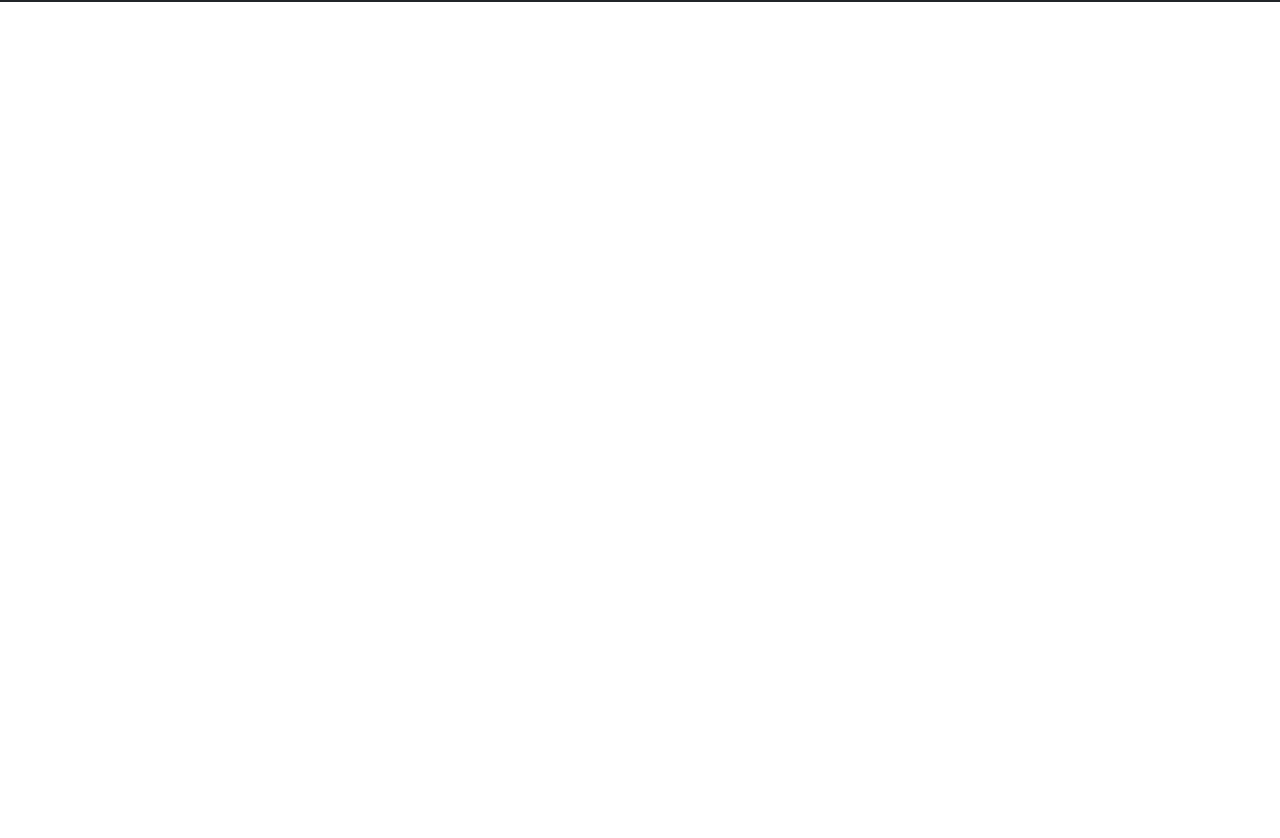
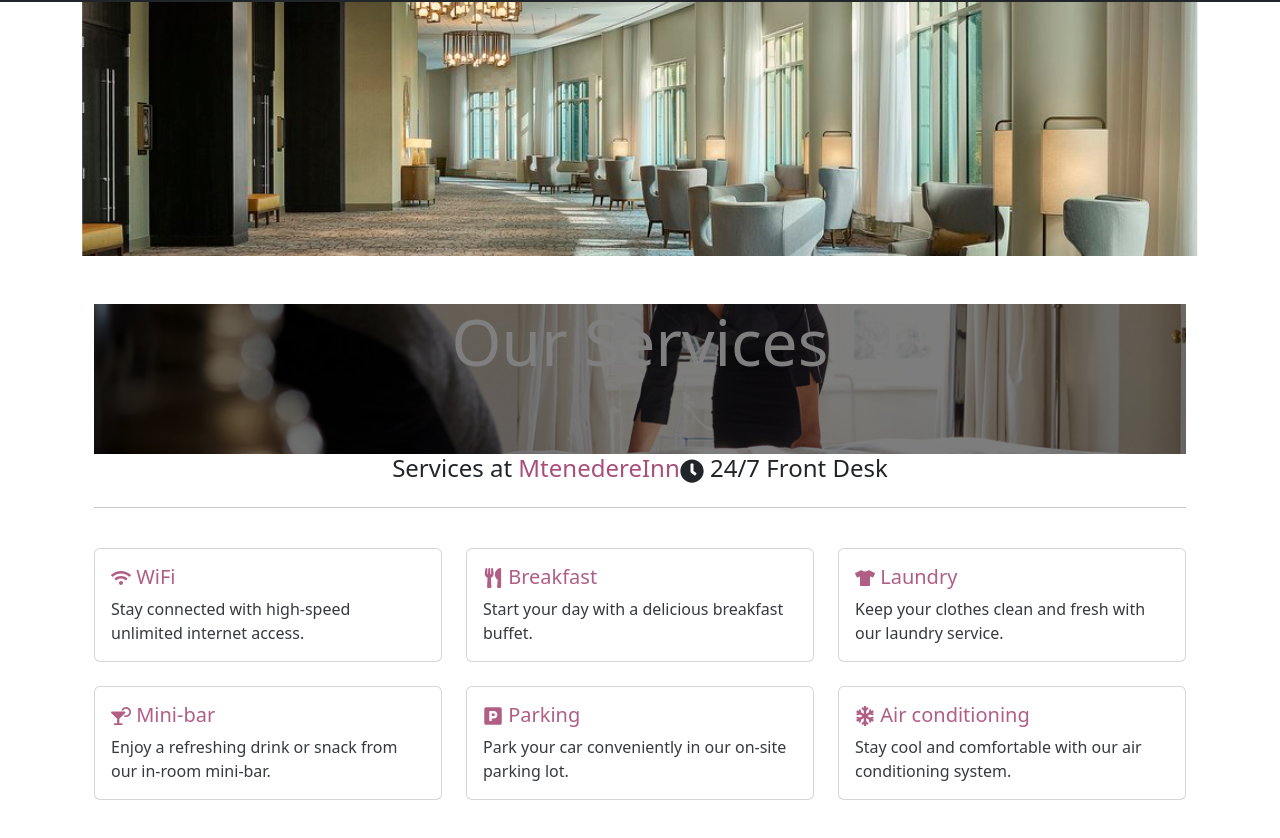
Before and after one commit to maulidiphilip/stendereUI, a React (Vite) app: page / in a window 1280 px wide. Shown: the part 798-1636 px from the top of the page. Before the commit the page ends 848 px from the top, so only its background shows below. Built offline with nearby package versions, Linux system fonts and the light colour scheme.

Commit message:
the header paralax roomCorousel mainheader componrnts have been designed

```diff
--- a/src/App.jsx
+++ b/src/App.jsx
@@ -8,6 +8,8 @@ import Home from "./components/Home/Home"
 import EditRoom from "./components/Room/EditRoom"
 import Navbar from "./components/layout/Navbar"
 import Footer from "./components/layout/Footer"
+import RoomListing from "./components/Room/RoomListing"
+import Admin from "./components/admin/Admin"
 
 function App() {
 
@@ -21,6 +23,8 @@ function App() {
           <Route path="/edit-room/:roomId" element={<EditRoom/>}/>
           <Route path="/existing-rooms" element={<ExistingRoom/>}/>
           <Route path="/add-room" element={<AddRoom/>}/>
+          <Route path="/browse-all-rooms" element={<RoomListing/>}/>
+          <Route path="/admin" element={<Admin/>}/>
         </Routes>
       </Router>
       <Footer/>
--- a/src/components/Home/Home.jsx
+++ b/src/components/Home/Home.jsx
@@ -1,10 +1,15 @@
-import React from 'react'
-import Header from '../layout/Header'
+import MainHeader from '../layout/MainHeader'
+import HotelService from '../common/HotelService'
+import Parallax from '../common/Parallax'
 
 const Home = () => {
   return (
     <section>
-      <Header/>
+      <MainHeader/>
+      <section className='container'>
+        <Parallax/>
+        <HotelService/>
+      </section>
     </section>
   )
 }
--- a/src/components/Room/Room.jsx
+++ b/src/components/Room/Room.jsx
@@ -0,0 +1,84 @@
+import React, { useState, useEffect } from "react";
+import { getAllRooms } from "../Utils/ApiFunctions";
+import { RoomCard } from "./RoomCard";
+import { id } from "date-fns/locale";
+import { Col, Container, Row } from "react-bootstrap";
+import RoomFilter from "../common/RoomFilter";
+import RoomPaginator from "../common/RoomPaginator";
+
+const Room = () => {
+  const [data, setData] = useState([]);
+  const [error, setError] = useState(null);
+  const [isLoading, setIsLoading] = useState(false);
+  const [currentPage, setCurrentPage] = useState(1);
+  const [roomsPerPage] = useState(6);
+  const [filteredData, setFilteredData] = useState([{ id: "" }]);
+
+  // a method call to display all the rooms from the databse
+  useEffect(() => {
+    setIsLoading(true);
+    getAllRooms()
+      .then((data) => {
+        setData(data);
+        setFilteredData(data);
+        setIsLoading(false);
+      })
+      .catch((error) => {
+        setError(error.message);
+        setIsLoading(false);
+      });
+  }, []);
+
+  if (isLoading) {
+    return <div>Loading rooms.....</div>;
+  }
+  if (error) {
+    return <div className=" text-danger">Error : {error}</div>;
+  }
+
+  const handlePageChange = (pageNumber) => {
+    setCurrentPage(pageNumber);
+  };
+
+  const totalPages = Math.ceil(filteredData.length / roomsPerPage);
+
+  const renderRoom = () => {
+    const startUndex = (currentPage - 1) * roomsPerPage;
+    const endIndex = startUndex + roomsPerPage;
+    return filteredData
+      .slice(startUndex, endIndex)
+      .map((room) => <RoomCard key={room.id} room={room} />);
+  };
+
+  return (
+    <Container>
+      <Row>
+        <Col md={6} className="mb-3 mb-md-0">
+          <RoomFilter data={data} setFilteredData={setFilteredData} />
+        </Col>
+
+        <Col md={6} className="d-flex align-items-center justify-content-end">
+          <RoomPaginator
+            currentPage={currentPage}
+            totalPages={totalPages}
+            onPageChange={handlePageChange}
+          />
+        </Col>
+      </Row>
+
+      <Row>{renderRoom()}</Row>
+
+      <Row>
+        <Col md={6} className="d-flex align-items-center justify-content-end">
+          <RoomPaginator
+            currentPage={currentPage}
+            totalPages={totalPages}
+            onPageChange={handlePageChange}
+          />
+        </Col>
+      </Row>
+    </Container>
+  );
+};
+
+export default Room;
--- /dev/null
+++ b/src/components/Room/RoomListing.jsx
@@ -0,0 +1,12 @@
+import React from "react";
+import Room from "./Room";
+
+const RoomListing = () => {
+  return (
+    <section className="bg-light p-2 mb-5 mt-5 shadow">
+      <Room />
+    </section>
+  );
+};
+
+export default RoomListing;
--- /dev/null
+++ b/src/components/admin/Admin.jsx
@@ -0,0 +1,17 @@
+import React from 'react'
+import { Link } from 'react-router-dom'
+
+const Admin = () => {
+  return (
+    <section className='container mt-5'>
+        <h2>Wlcome to Admin panel</h2>
+        <br />
+
+        <Link to={"/add-room"}>
+            Manage Rooms
+        </Link>
+    </section>
+  )
+}
+
+export default Admin
--- /dev/null
+++ b/src/components/common/Header.jsx
@@ -0,0 +1,13 @@
+
+const Header = ({ title}) => {
+  return (
+    <header className='header'>
+        <div className='overlay'></div>
+        <div className='container'>
+            <h1 className='header-title text-center'>{title}</h1>
+        </div>
+    </header>
+  )
+}
+
+export default Header
--- /dev/null
+++ b/src/components/common/HotelService.jsx
@@ -0,0 +1,102 @@
+import { Card, Col, Container, Row } from "react-bootstrap";
+import Header from "./Header";
+import { FaClock, FaCocktail, FaParking, FaSnowflake, FaTshirt, FaUtensils, FaWifi } from "react-icons/fa";
+
+const HotelService = () => {
+  return (
+    <>
+      <Container className="mb-2">
+        <Header title={"Our Services"} />
+
+        <Row>
+          <h4 className="text-center">
+            Services at <span className="hotel-color">MtenedereInn</span>
+            <span className="gap-2">
+              <FaClock className="ml-5" /> 24/7 Front Desk
+            </span>
+          </h4>
+        </Row>
+        <hr />
+
+        <Row xs={1} md={2} lg={3} className="g-4 mt-2">
+          <Col>
+            <Card>
+              <Card.Body>
+                <Card.Title className="hotel-color">
+                  <FaWifi /> WiFi
+                </Card.Title>
+                <Card.Text>
+                  Stay connected with high-speed unlimited internet access.
+                </Card.Text>
+              </Card.Body>
+            </Card>
+          </Col>
+
+          <Col>
+            <Card>
+              <Card.Body>
+                <Card.Title className="hotel-color">
+                  <FaUtensils /> Breakfast
+                </Card.Title>
+                <Card.Text>
+                  Start your day with a delicious breakfast buffet.
+                </Card.Text>
+              </Card.Body>
+            </Card>
+          </Col>
+          <Col>
+            <Card>
+              <Card.Body>
+                <Card.Title className="hotel-color">
+                  <FaTshirt /> Laundry
+                </Card.Title>
+                <Card.Text>
+                  Keep your clothes clean and fresh with our laundry service.
+                </Card.Text>
+              </Card.Body>
+            </Card>
+          </Col>
+          <Col>
+            <Card>
+              <Card.Body>
+                <Card.Title className="hotel-color">
+                  <FaCocktail /> Mini-bar
+                </Card.Title>
+                <Card.Text>
+                  Enjoy a refreshing drink or snack from our in-room mini-bar.
+                </Card.Text>
+              </Card.Body>
+            </Card>
+          </Col>
+          <Col>
+            <Card>
+              <Card.Body>
+                <Card.Title className="hotel-color">
+                  <FaParking /> Parking
+                </Card.Title>
+                <Card.Text>
+                  Park your car conveniently in our on-site parking lot.
+                </Card.Text>
+              </Card.Body>
+            </Card>
+          </Col>
+          <Col>
+            <Card>
+              <Card.Body>
+                <Card.Title className="hotel-color">
+                  <FaSnowflake /> Air conditioning
+                </Card.Title>
+                <Card.Text>
+                  Stay cool and comfortable with our air conditioning system.
+                </Card.Text>
+              </Card.Body>
+            </Card>
+          </Col>
+
+        </Row>
+      </Container>
+    </>
+  );
+};
+
+export default HotelService;
--- /dev/null
+++ b/src/components/common/Parallax.jsx
@@ -0,0 +1,19 @@
+import React from 'react'
+import { Container } from 'react-bootstrap'
+
+const Parallax = () => {
+  return (
+    <div className="parallax mb-5">
+			<Container className="text-center px-5 py-5 justify-content-center">
+				<div className="animated-texts bounceIn">
+					<h1>
+						Experience the Best hospitality at <span className="hotel-color">NtendereInn</span>
+					</h1>
+					<h3>We offer the best services that suits all your needs.</h3>
+				</div>
+			</Container>
+		</div>
+  )
+}
+
+export default Parallax
--- a/src/components/layout/Header.jsx
+++ b/src/components/layout/MainHeader.jsx
@@ -1,6 +1,6 @@
 import React from "react";
 
-const Header = () => {
+const MainHeader = () => {
   return (
     <header className="header-banner">
       <div className="overlay"></div>
@@ -14,4 +14,4 @@ const Header = () => {
   );
 };
 
-export default Header;
+export default MainHeader;
```
Also changed, not shown: src/components/common/RoomCorousel.jsx (added, +67 -0 lines).
